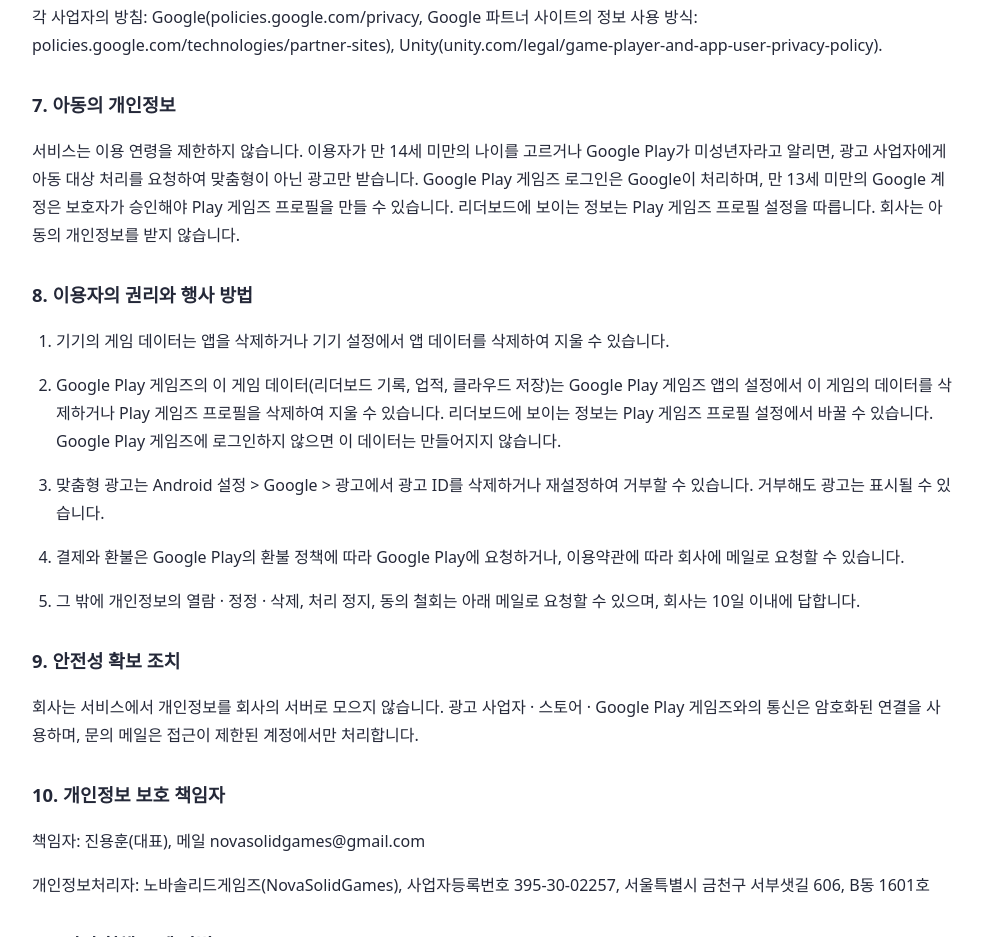
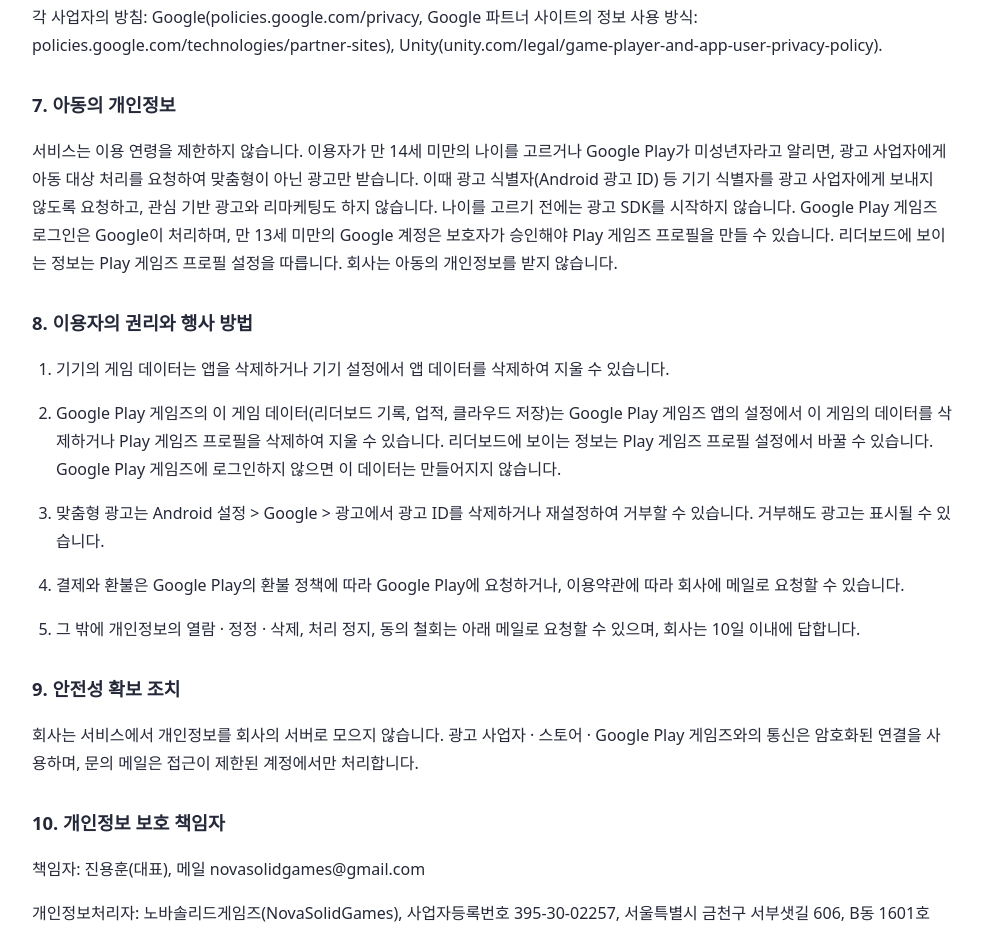
Before and after one commit to novasolidgames/novasolidgames.github.io, a plain HTML site: page miniringle/privacy.html in a window 1280 px wide. Shown: the part 2528-3465 px from the top of the page, without its empty margins (148-1131 px from the left). Drawn offline with Linux system fonts and the light colour scheme.

Commit message:
MiniRingle 처리방침 7절: 아동에게 광고 ID 등 기기 식별자 미전송 · 관심 기반 광고 · 리마케팅 없음 · 나이 선택 전 광고 SDK 미시작

```diff
--- a/miniringle/privacy.html
+++ b/miniringle/privacy.html
@@ -64,7 +64,7 @@
       <p>각 사업자의 방침: Google(policies.google.com/privacy, Google 파트너 사이트의 정보 사용 방식: policies.google.com/technologies/partner-sites), Unity(unity.com/legal/game-player-and-app-user-privacy-policy).</p>
 
       <h3>7. 아동의 개인정보</h3>
-      <p>서비스는 이용 연령을 제한하지 않습니다. 이용자가 만 14세 미만의 나이를 고르거나 Google Play가 미성년자라고 알리면, 광고 사업자에게 아동 대상 처리를 요청하여 맞춤형이 아닌 광고만 받습니다. Google Play 게임즈 로그인은 Google이 처리하며, 만 13세 미만의 Google 계정은 보호자가 승인해야 Play 게임즈 프로필을 만들 수 있습니다. 리더보드에 보이는 정보는 Play 게임즈 프로필 설정을 따릅니다. 회사는 아동의 개인정보를 받지 않습니다.</p>
+      <p>서비스는 이용 연령을 제한하지 않습니다. 이용자가 만 14세 미만의 나이를 고르거나 Google Play가 미성년자라고 알리면, 광고 사업자에게 아동 대상 처리를 요청하여 맞춤형이 아닌 광고만 받습니다. 이때 광고 식별자(Android 광고 ID) 등 기기 식별자를 광고 사업자에게 보내지 않도록 요청하고, 관심 기반 광고와 리마케팅도 하지 않습니다. 나이를 고르기 전에는 광고 SDK를 시작하지 않습니다. Google Play 게임즈 로그인은 Google이 처리하며, 만 13세 미만의 Google 계정은 보호자가 승인해야 Play 게임즈 프로필을 만들 수 있습니다. 리더보드에 보이는 정보는 Play 게임즈 프로필 설정을 따릅니다. 회사는 아동의 개인정보를 받지 않습니다.</p>
 
       <h3>8. 이용자의 권리와 행사 방법</h3>
       <ol>
```
Also changed, not shown: miniringle/privacy_en.html (+1 -1 lines).
